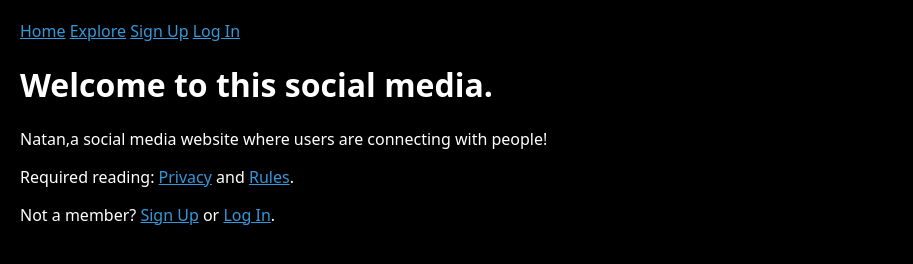
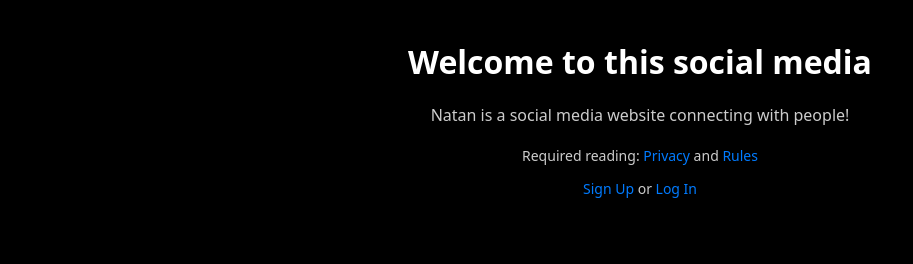
Before and after one commit to Natan90684/Natan90684.github.io, a plain HTML site: page index.html in a window 1280 px wide. Shown: the whole page, without its empty margins (0-913 px from the left). Drawn offline with Linux system fonts and the light colour scheme; files that its build step writes are made by us from their sources.

Commit message:
Update index.html

```diff
--- a/index.html
+++ b/index.html
@@ -4,21 +4,41 @@
     <meta charset="UTF-8">
     <meta name="viewport" content="width=device-width, initial-scale=1.0">
     <title>Welcome to Natan</title>
-    <link rel="stylesheet" href="/static/styles.css">
+    <style>
+        body {
+            font-family: 'Noto Sans', sans-serif;
+            background-color: #000; /* Black background */
+            color: #fff; /* White text */
+            margin: 0;
+            padding: 20px;
+            text-align: center; /* Center text alignment */
+        }
+        h1 {
+            color: #fff; /* White headers */
+            margin-top: 20px;
+        }
+        p {
+            color: #ccc; /* Light gray for additional text */
+        }
+        a {
+            color: #007BFF; /* Link color */
+            text-decoration: none; /* Remove underline */
+        }
+        a:hover {
+            text-decoration: underline; /* Underline on hover */
+        }
+        .footer {
+            margin-top: 20px;
+            font-size: 14px;
+        }
+    </style>
 </head>
 <body>
-    <header>
-        <nav>
-            <a href="/">Home</a>
-            <a href="/explore">Explore</a>
-            <a href="/register">Sign Up</a>
-            <a href="/login">Log In</a>
-        </nav>
-    </header>
-
-    <main>
-        <h1>Welcome to this social media.</h1>
-        <p>Natan,a social media website where users are connecting with people!</p>
-        <p>Required reading: <a href="/privacy">Privacy</a> and <a href="/rules">Rules</a>.</p>
-        <p>Not a member? <a href="/register">Sign Up</a> or <a href="/login">Log In</a>.</p>
-    </main>
+    <h1><strong>Welcome to this social media</strong></h1>
+    <p>Natan is a social media website connecting with people!</p>
+    <div class="footer">
+        <p>Required reading: <a href="privacy.html">Privacy</a> and <a href="rules.html">Rules</a></p>
+        <p><a href="signup.html">Sign Up</a> or <a href="login.html">Log In</a></p>
+    </div>
+</body>
+</html>
```
